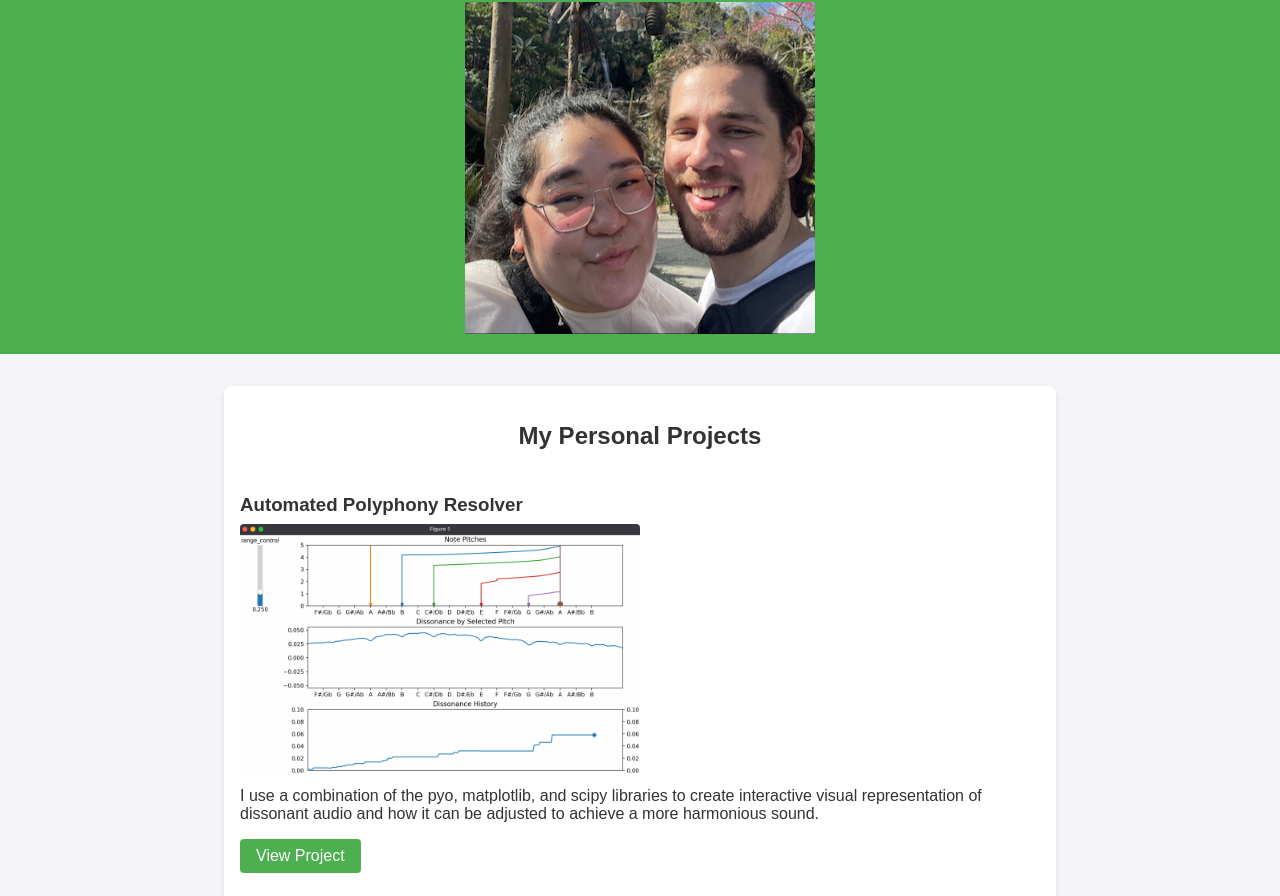
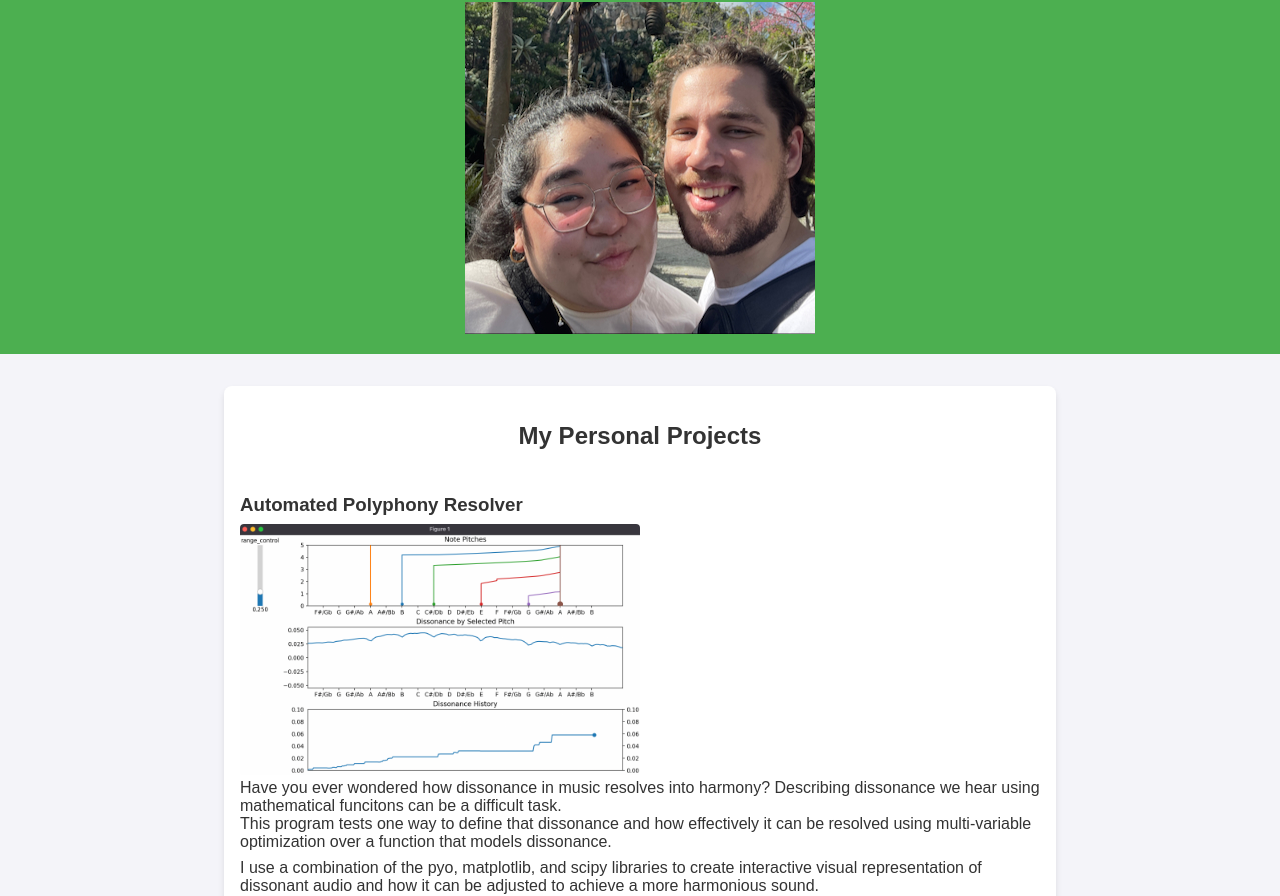
Before and after one commit to adamzukerman/adamzukerman.github.io, a plain HTML site: page index.html in a window 1280 px wide. Shown: the part 94-990 px from the top of the page. Drawn offline with Linux system fonts and the light colour scheme.

Commit message:
updated project description

```diff
--- a/index.html
+++ b/index.html
@@ -22,6 +22,7 @@
         <div class="project">
             <h3>Automated Polyphony Resolver</h3>
             <img src="src/images/audio_program_screenshot.png" alt="Project Screenshot" width="400">
+            <div id="harmony-project-description" white-space="normal"></div>
             <p>I use a combination of the pyo, matplotlib, and scipy libraries to create interactive visual representation of dissonant audio and how it can be adjusted to achieve a more harmonious sound.</p>
             <a href="https://github.com/adamzukerman/harmony_experimentation" target="_blank">View Project</a>
         </div>
@@ -36,5 +37,6 @@
         // JavaScript to handle dynamic behaviors if needed in the future
         console.log("Portfolio page loaded.");
     </script>
+    <script src="script.js"></script>
 </body>
 </html>
--- /dev/null
+++ b/script.js
@@ -0,0 +1,7 @@
+// Load About Me text
+fetch('src/text/about_harmony_project.txt')
+    .then(response => response.text())
+    .then(data => {
+        document.getElementById('harmony-project-description').innerText = data;
+    })
+    .catch(error => console.error('Error loading text:', error));
--- a/styles.css
+++ b/styles.css
@@ -22,7 +22,8 @@
             box-shadow: 0 4px 6px rgba(0, 0, 0, 0.1);
         }
 
-        h1, h2 {
+        h1,
+        h2 {
             text-align: center;
         }
 
@@ -71,3 +72,8 @@
             background-color: #f4f4f9;
             color: #666;
         }
+
+
+        #harmony-project-description {
+            white-space: normal;
+        }
```
Also changed, not shown: src/text/about_harmony_project.txt (added).
